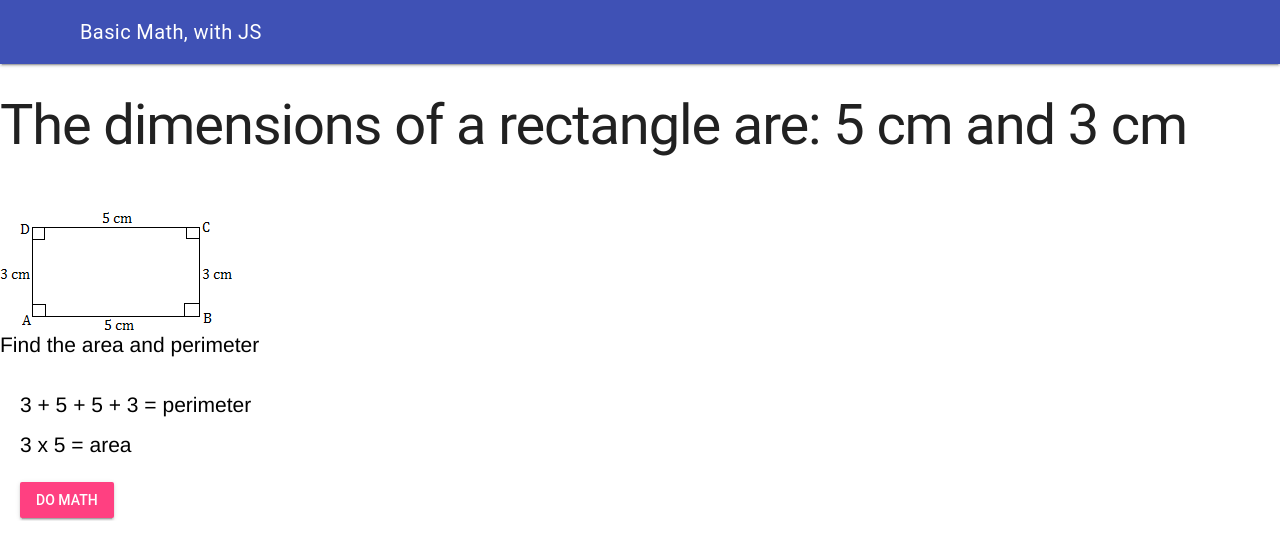
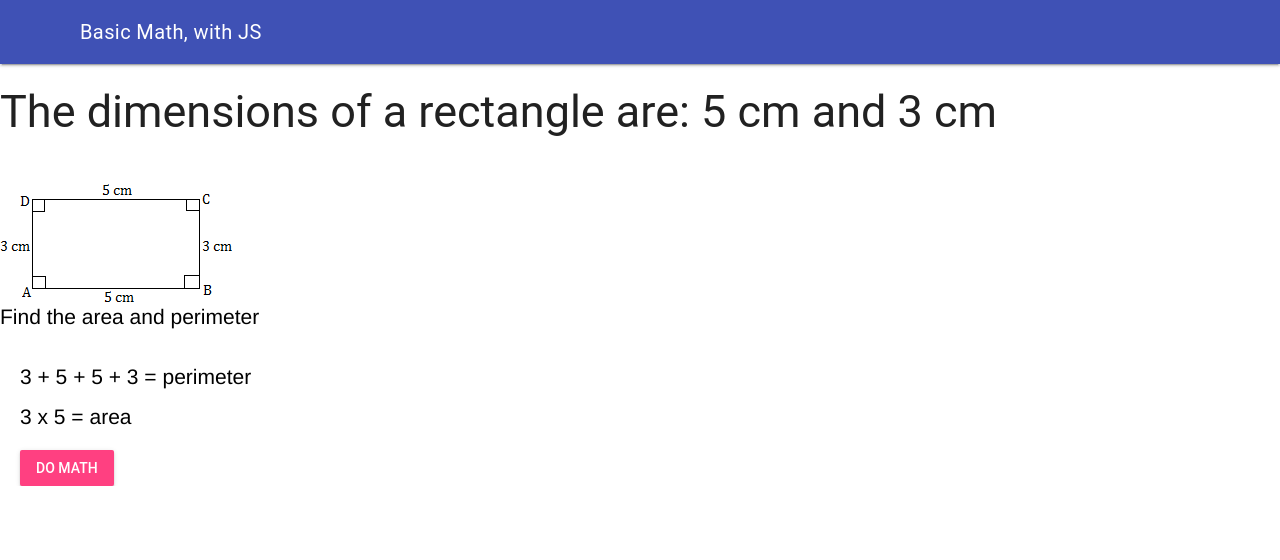
Before and after one commit to Batuhan-Durhan/Unit2-02-HTML, a plain HTML site: page index.html in a window 1280 px wide. Drawn offline with nearby package versions, Linux system fonts and the light colour scheme.

Commit message:
index.html

```diff
--- a/index.html
+++ b/index.html
@@ -31,8 +31,8 @@
           <span class = "mdl-layout-title">Basic Math, with JS</span>
         </div>
       </header>
-      <h1>The dimensions of a rectangle are: 5 cm and 3 cm</h1>
-      <h2><img src="./images/rectangle.png" alt="style"</h2>
+      <h2>The dimensions of a rectangle are: 5 cm and 3 cm</h2>
+      <h3><img src="./images/rectangle.png" alt="style"</h3>
       <p> Find the area and perimeter</p>
       <main class = "mdl-layout__content">
         <!-- basic text -->
```
